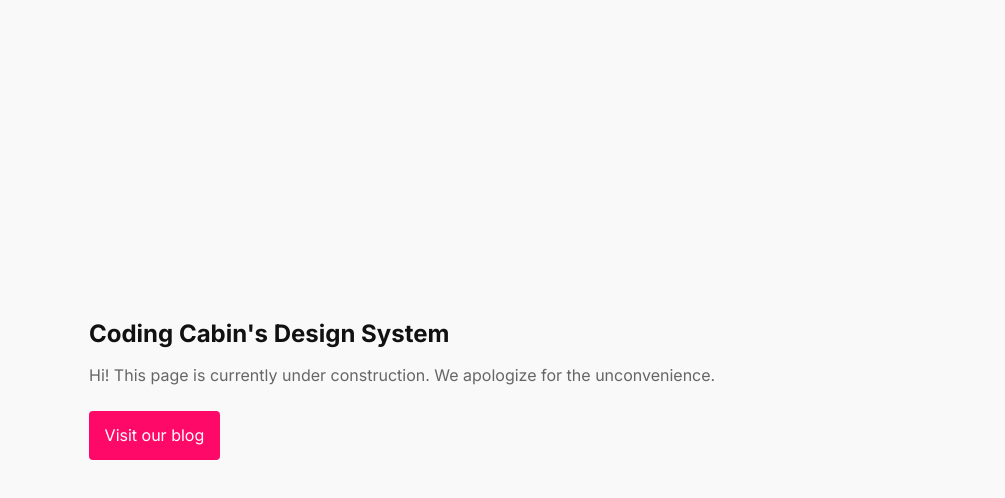
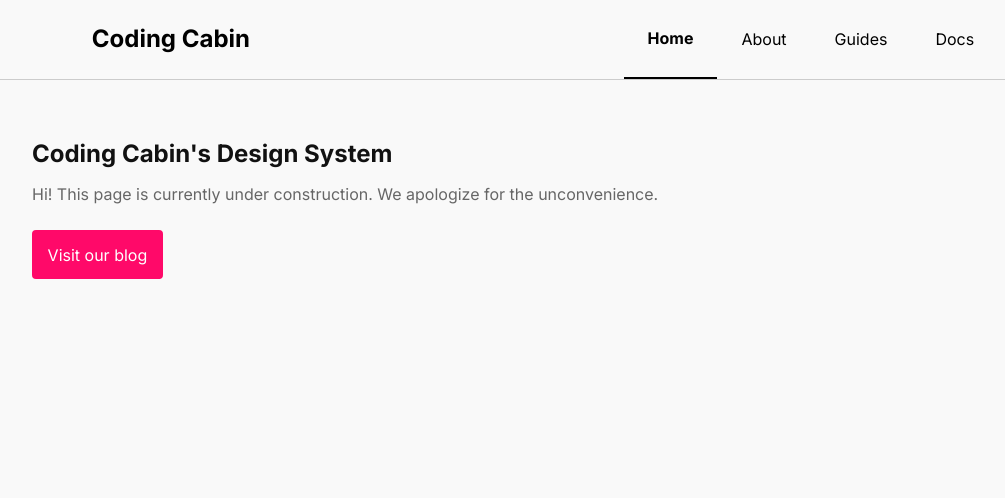
Before and after one commit to coding-cabin/design-system, a Next.js app: page / in a window 1280 px wide. Shown: the top 498 px of the page, without its empty margins (95-1100 px from the left). Built offline with nearby package versions, Linux system fonts and the light colour scheme.

Commit message:
Added a layout, SEO, etc

```diff
--- /dev/null
+++ b/components/layout/Header.js
@@ -0,0 +1,92 @@
+import styled, { css } from "styled-components";
+import { width, colors, breakpoints } from "../../styles/variables";
+
+import Link from "./Link";
+
+const Logo = styled.h1`
+    color:${colors.black};
+    font-weight:bold
+    font-size:16px;
+
+    @media (max-width: ${breakpoints.md}rem) {
+        margin:1.5rem 0;
+    }
+`;
+
+const NavRoot = styled.nav`
+  width: 100%;
+  height: auto;
+
+  display: flex;
+  align-items: center;
+  justify-content: space-around;
+
+  background-color: ${colors.backgroundColor};
+  z-index: 15;
+  border-bottom: 1px solid ${colors.borderColor};
+
+  @media (max-width: ${breakpoints.md}rem) {
+    flex-direction: column;
+  }
+`;
+
+const NavInner = styled.ul`
+  display: flex;
+  align-items: center;
+  justify-content: space-around;
+
+  list-type: none;
+  padding: 0;
+  margin: 0;
+`;
+
+const NavList = styled.li`
+  display: inline-flex;
+  align-items: center;
+
+  a {
+    display: block;
+    padding: 1.65rem 1.5rem;
+    text-decoration: none;
+    color: ${colors.black};
+
+    &.selected,
+    &:hover,
+    &:focus {
+      font-weight: bold;
+      border-bottom: 2px solid ${colors.black};
+    }
+  }
+`;
+
+export default function Header() {
+  return (
+    <>
+      <NavRoot>
+        <Logo>Coding Cabin</Logo>
+        <NavInner>
+          <NavList>
+            <Link href="/">
+              <a>Home</a>
+            </Link>
+          </NavList>
+          <NavList>
+            <Link href="/about">
+              <a>About</a>
+            </Link>
+          </NavList>
+          <NavList>
+            <Link href="/guides">
+              <a>Guides</a>
+            </Link>
+          </NavList>
+          <NavList>
+            <Link href="/docs">
+              <a>Docs</a>
+            </Link>
+          </NavList>
+        </NavInner>
+      </NavRoot>
+    </>
+  );
+}
--- /dev/null
+++ b/components/layout/Layout.js
@@ -0,0 +1,21 @@
+import styled from "styled-components";
+import SEO from "./SEO";
+import reset from "../../styles/reset";
+import Header from "./Header";
+
+const Root = styled.main`
+  min-height: 100vh;
+`;
+
+export default function Layout({ children, pageTitle }) {
+  return (
+    <>
+      <SEO pageTitle={pageTitle} />
+      <style jsx global>
+        {reset}
+      </style>
+      <Header />
+      <Root>{children}</Root>
+    </>
+  );
+}
--- /dev/null
+++ b/components/layout/Link.js
@@ -0,0 +1,14 @@
+import React from "react";
+import Link from "next/link";
+import { useRouter } from "next/router";
+
+export default ({ href, children }) => {
+  const router = useRouter();
+
+  let className = children.props.className || "";
+  if (router.pathname === href) {
+    className = `${className} selected`;
+  }
+
+  return <Link href={href}>{React.cloneElement(children, { className })}</Link>;
+};
--- /dev/null
+++ b/components/layout/SEO.js
@@ -0,0 +1,21 @@
+import Head from "next/head";
+
+const SEO = ({ pageTitle }) => (
+  <Head>
+    {pageTitle ? (
+      <title>{pageTitle} | Coding Cabin Design System</title>
+    ) : (
+      <title>Coding Cabin Design System</title>
+    )}
+    <meta name="description" content="Personal Site" />
+    <meta property="og:type" content="website" />
+    <meta name="og:title" property="og:title" content="{pageTitle}" />
+    <meta name="og:description" property="og:description" content="" />
+    <meta property="og:site_name" content="" />
+    <meta property="og:url" content="" />
+    {/* <link rel="icon" type="image/png" href="/images/favicon.ico" />
+    <link rel="apple-touch-icon" href="/images/favicon.ico" />
+    <link rel="shortcut icon" href="/images/favicon.ico" /> */}
+  </Head>
+);
+export default SEO;
--- a/pages/index.js
+++ b/pages/index.js
@@ -1,17 +1,17 @@
 import styled from "styled-components";
-import reset from "../styles/reset";
-import { width, colors } from "../styles/variables";
+import { width, colors, breakpoints } from "../styles/variables";
 
+import Layout from "../components/layout/Layout";
 import Button from "../components/ui/Button";
 
 const Container = styled.section`
   display: flex;
   justify-content: center;
   flex-direction: column;
-  min-height: 100vh;
-  padding: 0 1.5rem;
+  // min-height: 100vh;
+  padding: 3.5rem 2rem;
 
-  max-width: ${width.md}px;
+  max-width: ${width.base}px;
   margin: auto;
 `;
 
@@ -27,9 +27,7 @@ const Text = styled.p`
 export default function Home() {
   return (
     <>
-      <style jsx global>
-        {reset}
-      </style>
+      <Layout pageTitle="Home">
         <Container>
           <Title>Coding Cabin's Design System</Title>
           <Text>
@@ -42,6 +40,7 @@ export default function Home() {
             </Button>
           </div>
         </Container>
+      </Layout>
     </>
   );
 }
--- a/styles/variables.js
+++ b/styles/variables.js
@@ -27,6 +27,7 @@ const width = {
   xs: 360,
   sm: 480,
   md: 960,
+  base: 1090,
   lg: 1200,
   xl: 1400,
 };
```
Also changed, not shown: pages/about.js (added, +9 -0 lines). Lines whose indentation alone changed are shown as unchanged.
